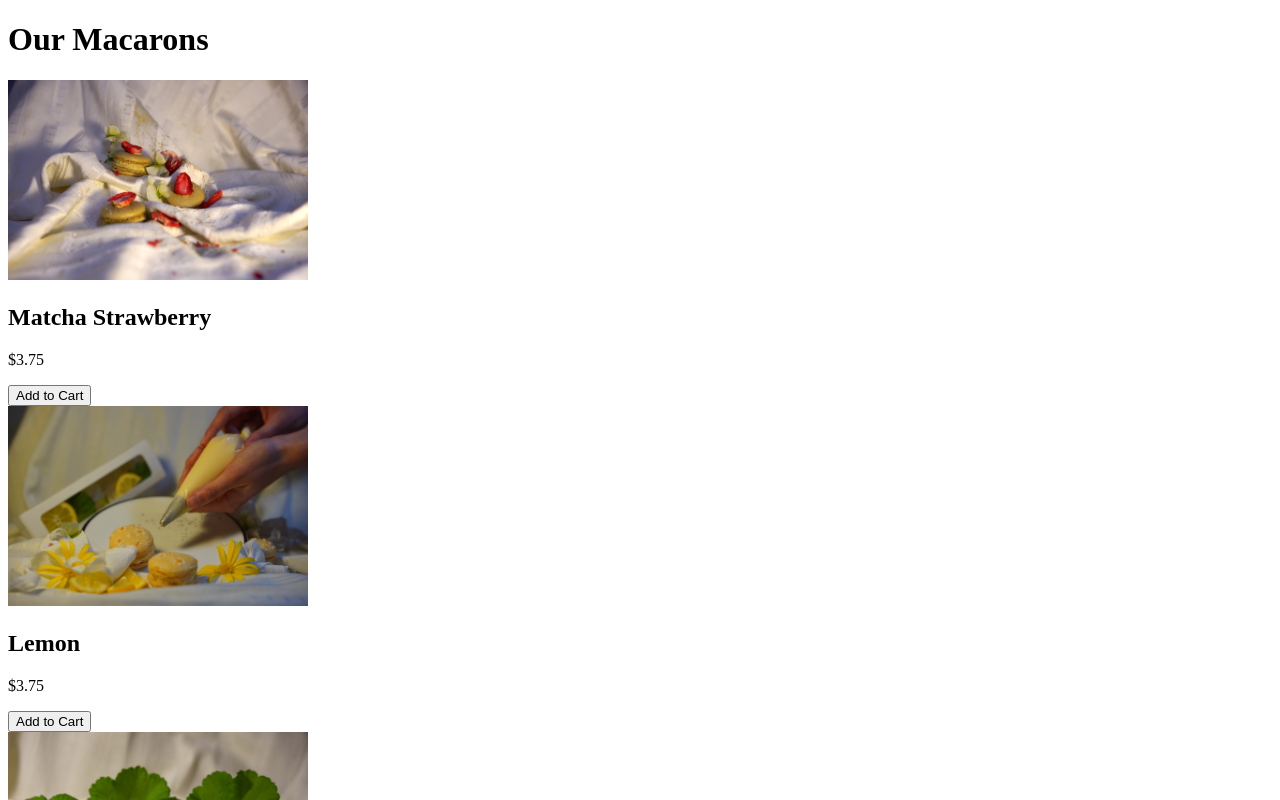
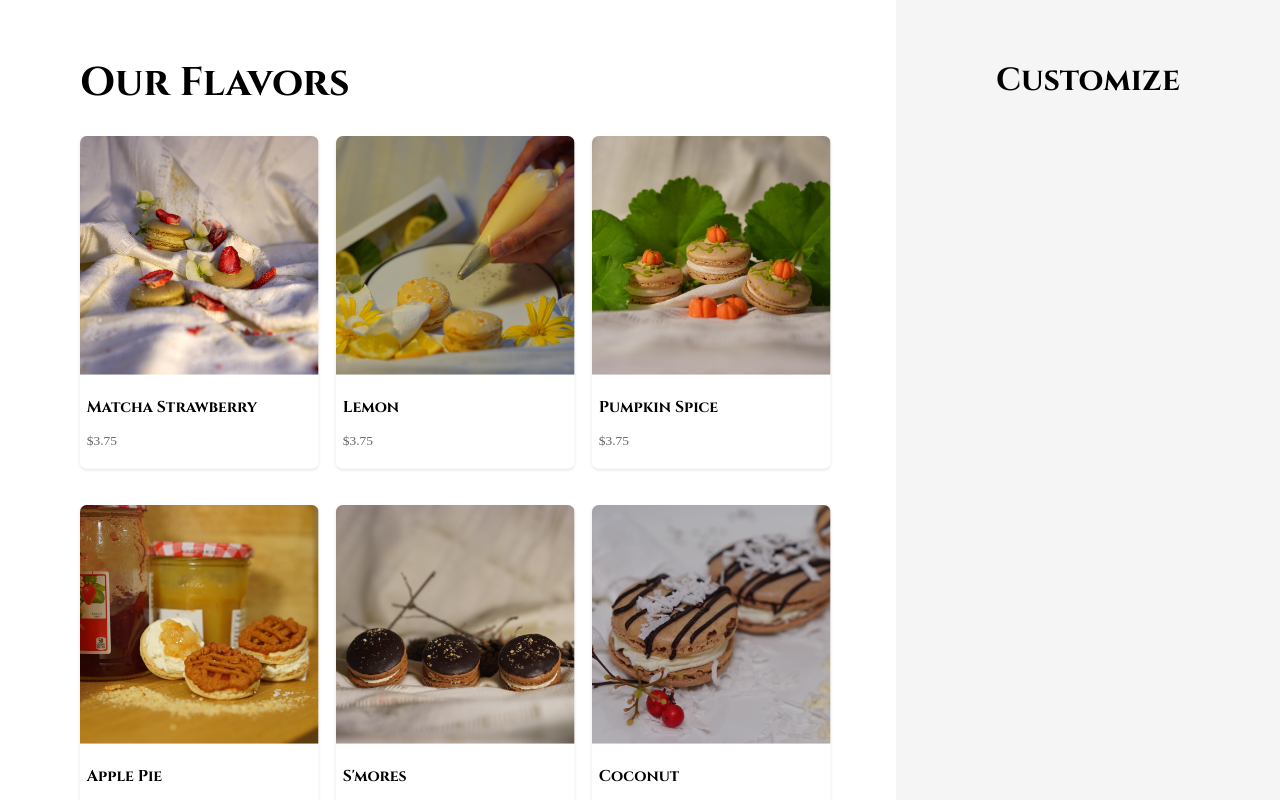
Before and after one commit to katiewangmt/Kambia, a Next.js app: page /products in a window 1280 px wide. Shown: the top 800 px of the page. Built offline with nearby package versions, Linux system fonts and the light colour scheme.

Commit message:
working on the products page, all the flavors show up

```diff
--- a/app/globals.css
+++ /dev/null
@@ -1,17 +0,0 @@
-* {
-  margin: 0;
-  padding: 0;
-  box-sizing: border-box;
-}
-
-html, body {
-  margin: 0;
-  padding: 0;
-  width: 100%;
-  height: 100%;
-  overflow: hidden;
-}
-
-#__next {
-  height: 100%;
-}
--- a/app/page.js
+++ b/app/page.js
@@ -49,7 +49,7 @@ export default function Home() {
         </p>
         <div style={{
           position: 'relative',
-          top: '2.2em',
+          top: '2.8em',
           left: '4.3em',
         }}>
           <Link
--- a/app/products/page.jsx
+++ b/app/products/page.jsx
@@ -1,84 +1,161 @@
 'use client'
 
+import { Cinzel } from 'next/font/google'
 import Image from 'next/image'
+import { useState } from 'react'
 
-const ProductPage = () => {
+const cinzel = Cinzel({
+  subsets: ['latin'],
+  display: 'swap',
+  weight: ['400', '700']
+})
+
+export default function ProductsPage() {
+  const [selectedFlavor, setSelectedFlavor] = useState(null)
+
   const macarons = [
-    {
-      id: 1,
-      name: 'Matcha Strawberry',
-      price: 3.75,
-      image: '/kambia-product-photos/matcha-strawberry/matcha-strawberry1.jpeg',
-    },
-    {
-      id: 2,
-      name: 'Lemon',
-      price: 3.75,
-      image: '/kambia-product-photos/lemon/lemon1.jpeg',
-    },
-    {
-      id: 3,
-      name: 'Pumpkin Spice',
-      price: 3.75,
-      image: '/kambia-product-photos/pumpkin-spice/pumpkin-spice1.jpeg',
-    },
-    {
-      id: 4,
-      name: 'Apple Pie',
-      price: 3.75,
-      image: '/kambia-product-photos/apple-pie/apple-pie1.jpeg',
-    },
-    {
-      id: 5,
-      name: 'S\'mores',
-      price: 3.75,
-      image: '/kambia-product-photos/smores/smores1.jpeg',
-    },
-    {
-      id: 6,
-      name: 'Coconut',
-      price: 3.75,
-      image: '/kambia-product-photos/coconut/coconut1.jpeg',
-    },
+    { id: 1, name: 'Matcha Strawberry', price: 3.75, image: '/kambia-product-photos/matcha-strawberry/matcha-strawberry1.jpeg' },
+    { id: 2, name: 'Lemon', price: 3.75, image: '/kambia-product-photos/lemon/lemon1.jpeg' },
+    { id: 3, name: 'Pumpkin Spice', price: 3.75, image: '/kambia-product-photos/pumpkin-spice/pumpkin-spice1.jpeg' },
+    { id: 4, name: 'Apple Pie', price: 3.75, image: '/kambia-product-photos/apple-pie/apple-pie1.jpeg' },
+    { id: 5, name: "S'mores", price: 3.75, image: '/kambia-product-photos/smores/smores1.jpeg' },
+    { id: 6, name: 'Coconut', price: 3.75, image: '/kambia-product-photos/coconut/coconut1.jpeg' },
   ]
 
-  const handleAddToCart = (product) => {
-    console.log(`Added ${product.name} to cart`)
-  }
+  return (
+    <div style={{
+      display: 'flex',
+      width: '100%',
+      height: '100vh',
+      margin: 0,
+      position: 'fixed',
+      top: 0
+    }}>
+      {/* Scrollable left container */}
+      <div style={{
+        width: '75%',
+        padding: '0.5rem',
+        backgroundColor: 'white',
+        overflowY: 'auto',
+        height: '100vh'
+      }}>
+        <div style={{
+          width: '100%',
+          paddingTop: '1.3rem',
+          paddingLeft: '4rem',
+        }}>
+          <h1 className={cinzel.className} style={{
+            fontSize: '2.5rem'
+          }}>
+            Our Flavors
+          </h1>
+        </div>
 
-  return (
-    <div className="w-full px-8 py-8">
-      <h1 className="text-3xl font-bold text-center mb-8">Our Macarons</h1>
-
-      {/* Use grid for guaranteed wrapping */}
-      <div className="grid grid-cols-1 sm:grid-cols-2 lg:grid-cols-3 gap-6">
+        {/* Flavor Grid with Flexbox */}
+        <div style={{
+          display: 'flex',
+          flexWrap: 'wrap',
+          gap: '0.25rem',
+          marginLeft: '4rem',
+          padding: '1rem'
+        }}>
           {macarons.map((macaron) => (
             <div
               key={macaron.id}
-            className="border rounded-lg p-4 shadow-md hover:shadow-lg transition-shadow"
+              onClick={() => setSelectedFlavor(macaron)}
+              style={{
+                width: 'calc(33.333% - 0.25rem)',
+                cursor: 'pointer',
+                borderRadius: '8px',
+                overflow: 'hidden',
+                boxShadow: '0 2px 4px rgba(0,0,0,0.1)',
+                transition: 'transform 0.2s',
+                backgroundColor: 'white',
+                transform: 'scale(0.84)',
+                transformOrigin: 'top left',
+                margin: '-1rem'
+              }}
             >
-            <div className="flex justify-center mb-4 w-full h-[200px] overflow-hidden rounded-lg">
+              <div style={{ position: 'relative', paddingTop: '100%' }}>
                 <Image
                   src={macaron.image}
                   alt={macaron.name}
-                width={300}
-                height={200}
-                className="object-cover"
+                  fill
+                  style={{ objectFit: 'cover' }}
                 />
               </div>
-            <h2 className="text-xl font-semibold mb-2 text-center">{macaron.name}</h2>
-            <p className="text-gray-600 mb-4 text-center">${macaron.price.toFixed(2)}</p>
-            <button
-              onClick={() => handleAddToCart(macaron)}
-              className="w-full bg-pink-500 text-white py-2 px-4 rounded-lg hover:bg-pink-600 transition-colors"
-            >
-              Add to Cart
-            </button>
+              <div style={{ padding: '0.5rem' }}>
+                <h3 className={cinzel.className}>{macaron.name}</h3>
+                <p style={{ color: '#666' }}>${macaron.price.toFixed(2)}</p>
+              </div>
             </div>
           ))}
         </div>
       </div>
+
+      {/* Fixed right container */}
+      <div style={{
+        width: '25%',
+        padding: '2rem',
+        backgroundColor: '#f5f5f5',
+        position: 'fixed',
+        right: 0,
+        top: 0,
+        height: '100vh',
+        textAlign: 'center'
+      }}>
+        <h2 className={cinzel.className} style={{
+          fontSize: '2rem',
+          textAlign: 'center'
+        }}>
+          Customize
+        </h2>
+      </div>
+
+      {/* Flavor Modal */}
+      {selectedFlavor && (
+        <div style={{
+          position: 'fixed',
+          top: 0,
+          left: 0,
+          right: 0,
+          bottom: 0,
+          backgroundColor: 'rgba(0,0,0,0.7)',
+          display: 'flex',
+          alignItems: 'center',
+          justifyContent: 'center',
+          zIndex: 1000
+        }}>
+          <div style={{
+            backgroundColor: 'white',
+            padding: '2rem',
+            borderRadius: '8px',
+            maxWidth: '500px',
+            width: '90%',
+            position: 'relative'
+          }}>
+            <button
+              onClick={() => setSelectedFlavor(null)}
+              style={{
+                position: 'absolute',
+                right: '1rem',
+                top: '1rem',
+                border: 'none',
+                background: 'none',
+                fontSize: '1.5rem',
+                cursor: 'pointer'
+              }}
+            >
+              ×
+            </button>
+            <h3 className={cinzel.className} style={{ fontSize: '1.5rem', marginBottom: '1rem' }}>
+              {selectedFlavor.name}
+            </h3>
+            {/* We'll get this data from a separate file */}
+            <p>Description and ingredients will go here</p>
+          </div>
+        </div>
+      )}
+    </div>
   )
 }
-
-export default ProductPage
--- /dev/null
+++ b/postcss.config.js
@@ -0,0 +1,6 @@
+module.exports = {
+  plugins: {
+    tailwindcss: {},
+    autoprefixer: {},
+  }
+}
```
Also changed, not shown: app/products/page1.jsx (added, +152 -0 lines), package.json (+15 -7 lines), tailwind.config.js (added, +10 -0 lines), app/products/flavorDetails.js (added), 2 other files (tests, documents, lock files or other folders). Lines whose indentation alone changed are shown as unchanged.
